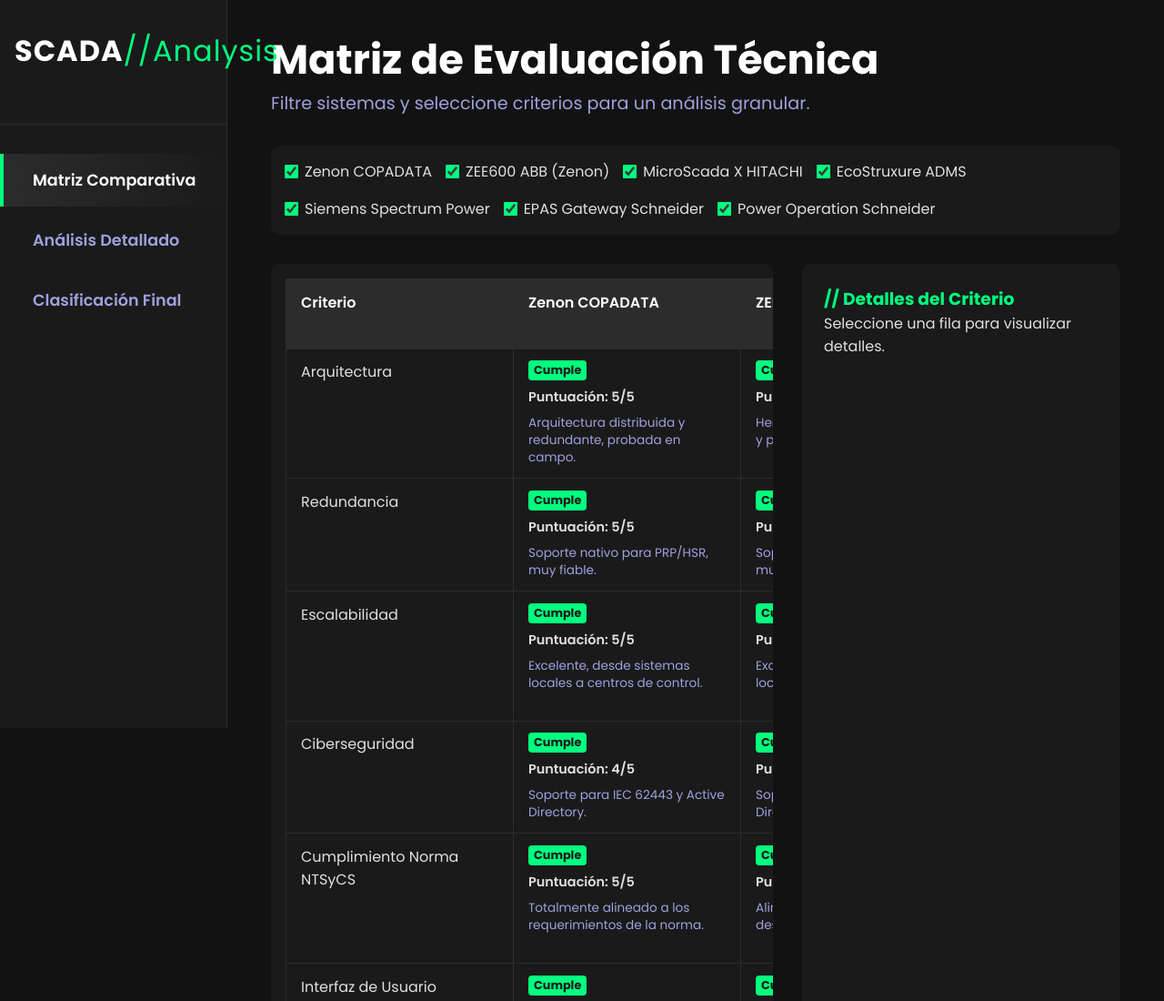
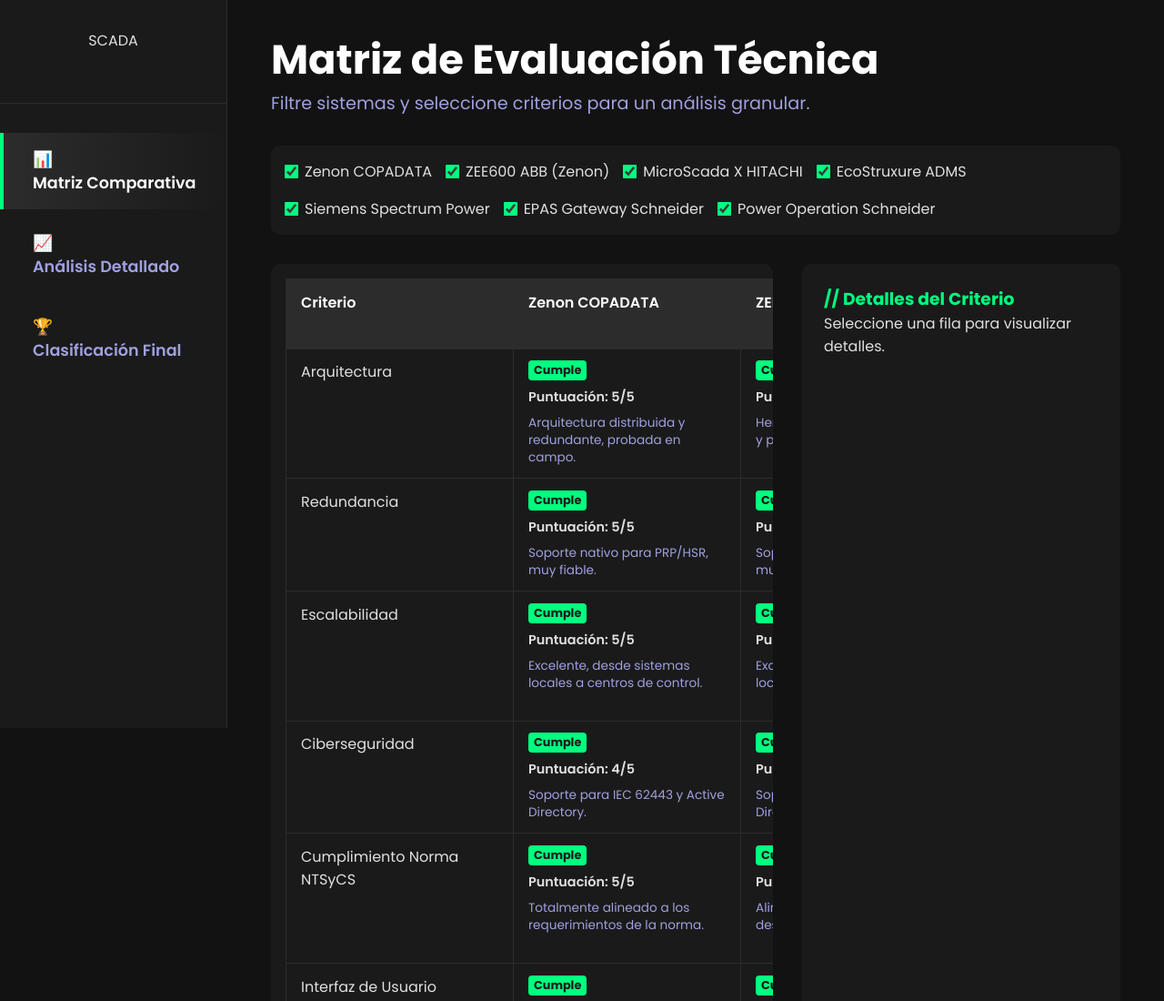
Before and after one commit to Chancon2023/Comparacion_scada_gemini, a plain HTML site: page index.html in a window 1280 px wide. Shown: the top 1100 px of the page at 91% size. Drawn offline with nearby package versions, Linux system fonts and the light colour scheme.

Commit message:
Update index.html

```diff
--- a/index.html
+++ b/index.html
@@ -12,12 +12,21 @@
     <div class="app-container">
         <nav class="sidebar">
             <div class="sidebar-header">
-                <h2>SCADA<span>//Analysis</span></h2>
+                <div class="logo">
+                    <div class="logo-icon"></div>
+                    <span>SCADA</span>
+                </div>
             </div>
             <ul>
-                <li><a href="#inicio" class="nav-link active" data-page="inicio"><span>Matriz Comparativa</span></a></li>
-                <li><a href="#analisis" class="nav-link" data-page="analisis"><span>Análisis Detallado</span></a></li>
-                <li><a href="#ranking" class="nav-link" data-page="ranking"><span>Clasificación Final</span></a></li>
+                <li><a href="#inicio" class="nav-link active" data-page="inicio">
+                    <span class="nav-icon">📊</span><span class="nav-text">Matriz Comparativa</span>
+                </a></li>
+                <li><a href="#analisis" class="nav-link" data-page="analisis">
+                    <span class="nav-icon">📈</span><span class="nav-text">Análisis Detallado</span>
+                </a></li>
+                <li><a href="#ranking" class="nav-link" data-page="ranking">
+                    <span class="nav-icon">🏆</span><span class="nav-text">Clasificación Final</span>
+                </a></li>
             </ul>
         </nav>
 
```
